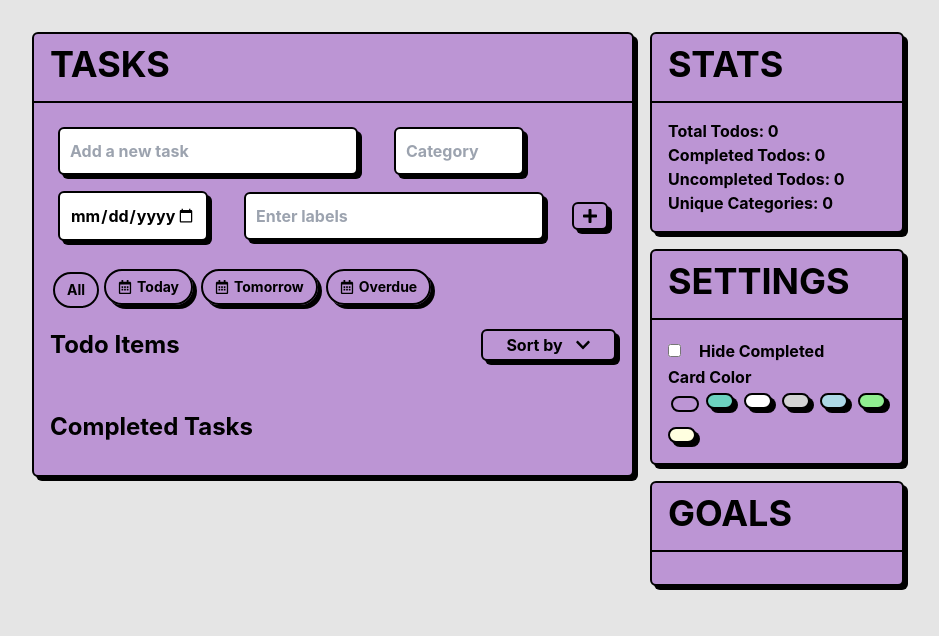
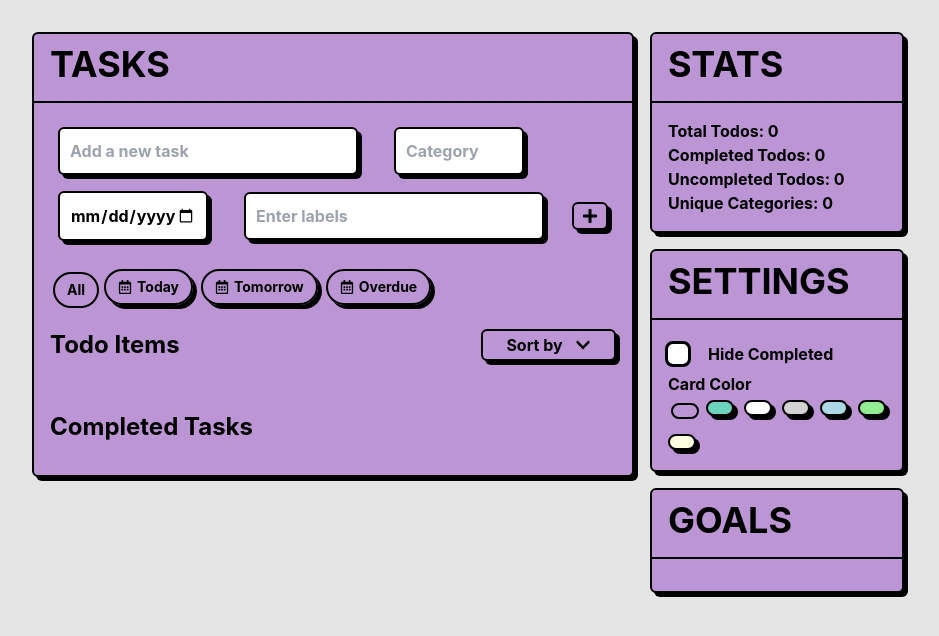
Before and after one commit to ehoffman66/todo, a React (Create React App) app: page / in a window 1280 px wide. Shown: the top 636 px of the page, without its empty margins (172-1111 px from the left). Built offline with nearby package versions, Linux system fonts and the light colour scheme.

Commit message:
Fix style of checkboxes

```diff
--- a/src/components/Checkbox.js
+++ b/src/components/Checkbox.js
@@ -4,12 +4,14 @@ import { MdClose } from 'react-icons/md';
 const Checkbox = ({ item, checked, onChange }) => {
     return (
         <div className="my-2 flex items-center font-bold">
-            <input
-                type="checkbox"
-                checked={checked}
-                onChange={onChange}
-                className="mr-2"
-            />
+            <button
+                onClick={onChange}
+                className="mr-2.5 grid h-5 w-5 place-items-center rounded-[5px] bg-white outline outline-5 outline-black"
+                role="checkbox"
+                aria-checked={checked}
+            >
+                {checked && <MdClose className="h-4 w-4" style={{ transform: 'scale(1.5)' }} />}
+            </button>
             <p className="text-left" style={{ fontSize: '1.2em', textDecoration: checked ? 'line-through' : 'none' }}>
                 {item}
             </p>
```
